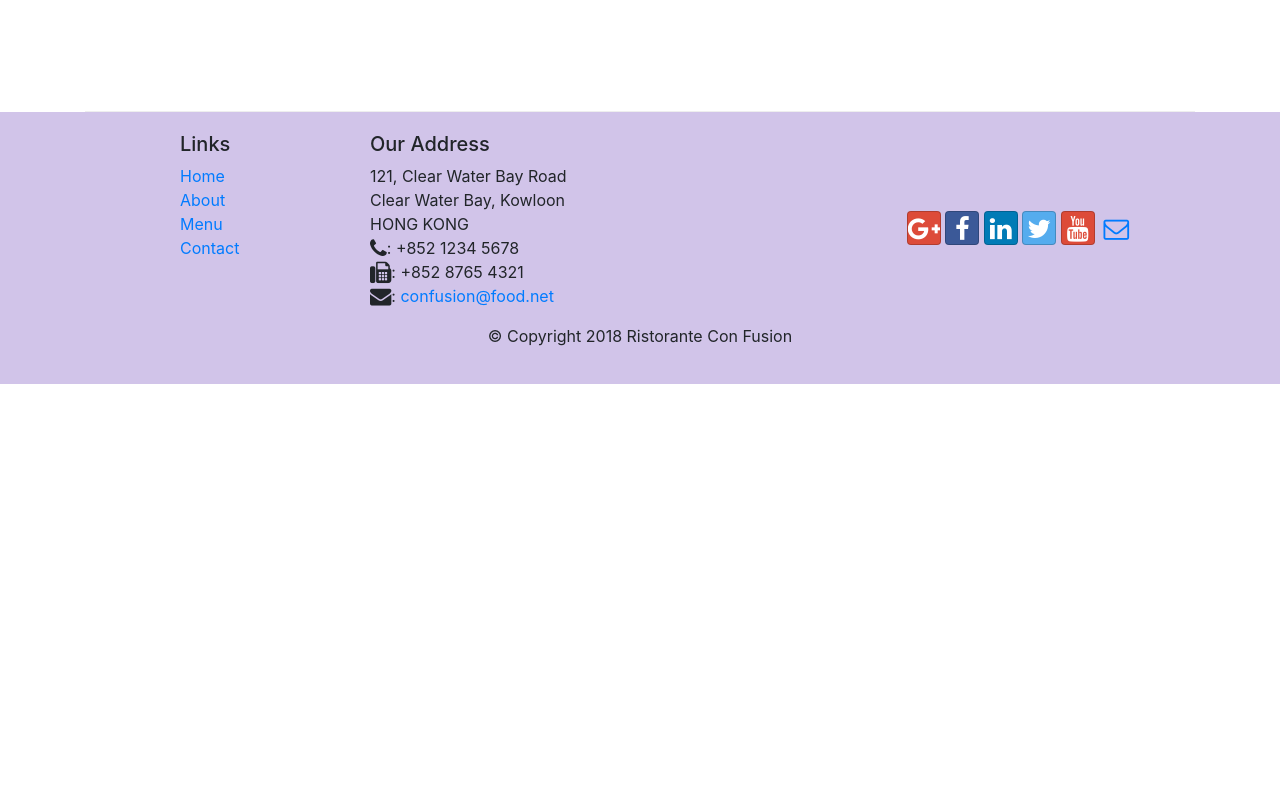
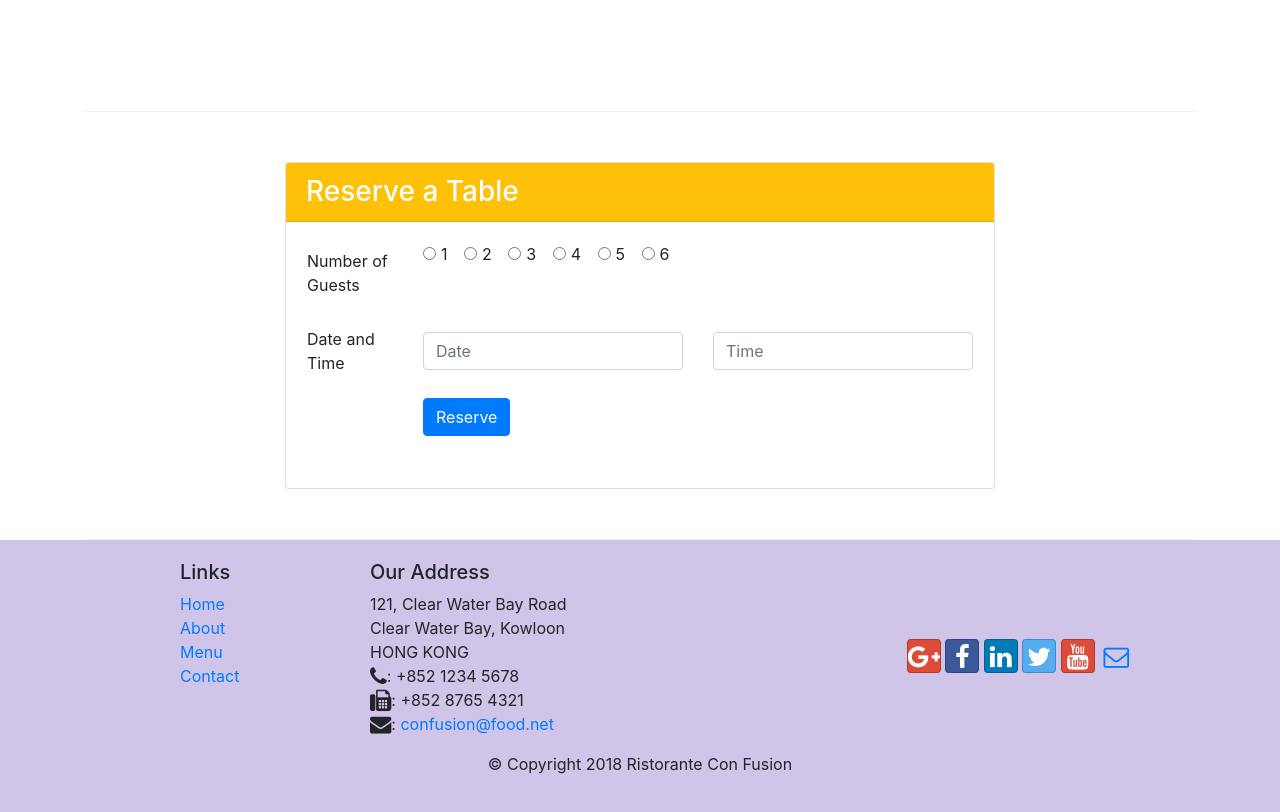
Before and after one commit to ans-human90/Bootstrap4_ConFusion, a website: page index.html in a window 1280 px wide. Shown: the part 1422-2234 px from the top of the page. Before the commit the page ends 1806 px from the top, so only its background shows below. Drawn offline with nearby package versions, Linux system fonts and the light colour scheme.

Commit message:
Assignment Two

```diff
--- a/index.html
+++ b/index.html
@@ -45,6 +45,9 @@
                 <div class="col-12 col-sm align-self-center">
                     <img src="img/logo.png" class="img-fluid">
                 </div>
+                <div class="col-12 col-sm align-self-center mt-1">
+                    <a class="btn btn-warning btn-block btn-lg" href="#reservetable" role="button">Reserve Table</a>
+                </div>
             </div>
         </div>
     </header>
@@ -73,9 +76,9 @@
             </div>
             <div class="col col-sm col-md">
                 <div class="media">
-                    <img class="d-flex mr-3 img-thumbnail align-self-center" src="img/buffet.png" alt="Weekend Grand Buffet">
-                    <div class="media-body">
-                        <h2 class="mt-0">Weekend Grand Buffet</h2>
+                    <img class="d-flex ml-3 img-thumbnail align-self-center order-sm-last" src="img/buffet.png" alt="Weekend Grand Buffet">
+                    <div class="media-body order-sm-first">
+                        <h2 class="mt-0">Weekend Grand Buffet <span class="badge badge-danger">NEW</span> </h2>
                         <p class="d-none d-sm-block">Featuring mouthwatering combinations with a choice of five different salads, six enticing
                             appetizers, six main entrees and five choicest desserts. Free flowing bubbly and soft drinks. All for just $19.99
                             per person </p>
@@ -101,6 +104,68 @@
                 </div>
             </div>
         </div>
+
+        <div class="row row-content justify-content-center">
+            <div class="col-12 col-sm-8 align-self-center">
+                <div class="card">
+                    <h3 class="card-header bg-warning text-white">Reserve a Table</h3>
+                    <div class="card-body">
+                        <dl class="row">
+                            <form id="reservetable" class="ml-3 mr-3">
+                                <div class="form-group row align-self-center">
+                                    <label for="numberofguest" class="col-12 col-sm-2 col-form-label">Number of Guests</label>
+                                    <div class="col-12 col-sm-8">
+                                        <div class="form-check form-check-inline">
+                                            <input class="form-check-input" type="radio" name="numberofguest" id="numberofguest1" value="1">
+                                            <label class="form-check-label" for="numberofguest1">1</label>
+                                        </div>
+                                        <div class="form-check form-check-inline">
+                                            <input class="form-check-input" type="radio" name="numberofguest" id="numberofguest2" value="2">
+                                            <label class="form-check-label" for="numberofguest2">2</label>
+                                        </div>
+                                        <div class="form-check form-check-inline">
+                                            <input class="form-check-input" type="radio" name="numberofguest" id="numberofguest3" value="3">
+                                            <label class="form-check-label" for="numberofguest3">3</label>
+                                        </div>
+                                        <div class="form-check form-check-inline">
+                                            <input class="form-check-input" type="radio" name="numberofguest" id="numberofguest4" value="4">
+                                            <label class="form-check-label" for="numberofguest4">4</label>
+                                        </div>
+                                        <div class="form-check form-check-inline">
+                                            <input class="form-check-input" type="radio" name="numberofguest" id="numberofguest5" value="5">
+                                            <label class="form-check-label" for="numberofguest5">5</label>
+                                        </div>
+                                        <div class="form-check form-check-inline">
+                                            <input class="form-check-input" type="radio" name="numberofguest" id="numberofguest6" value="6">
+                                            <label class="form-check-label" for="numberofguest6">6</label>
+                                        </div>
+                                    </div>
+                                </div>
+                                <div class="form-group row align-items-center">
+                                    <label for="date" class="col-12 col-sm-2 col-form-label">Date and Time</label>
+                                    <div class="col-12 col-sm-5">
+                                        <div class="input-group">
+                                            <input type="text" class="form-control" id="date" name="date" placeholder="Date">
+                                        </div>
+                                    </div>
+                                    <div class="col-12 col-sm-5">
+                                        <div class="input-group">
+                                           <input type="text" class="form-control" id="time" name="time" placeholder="Time">
+                                        </div>
+                                    </div>
+                                </div>
+                                <div class="form-group row">
+                                    <div class="offset-sm-2 col-md-10">
+                                        <button type="submit" class="btn btn-primary">Reserve</button>
+                                    </div>
+                                </div>
+                            </form>
+                        </dl>
+                    </div>
+                </div>
+            </div>
+        </div>
+
     </div>
 
     <footer class="footer">
```
